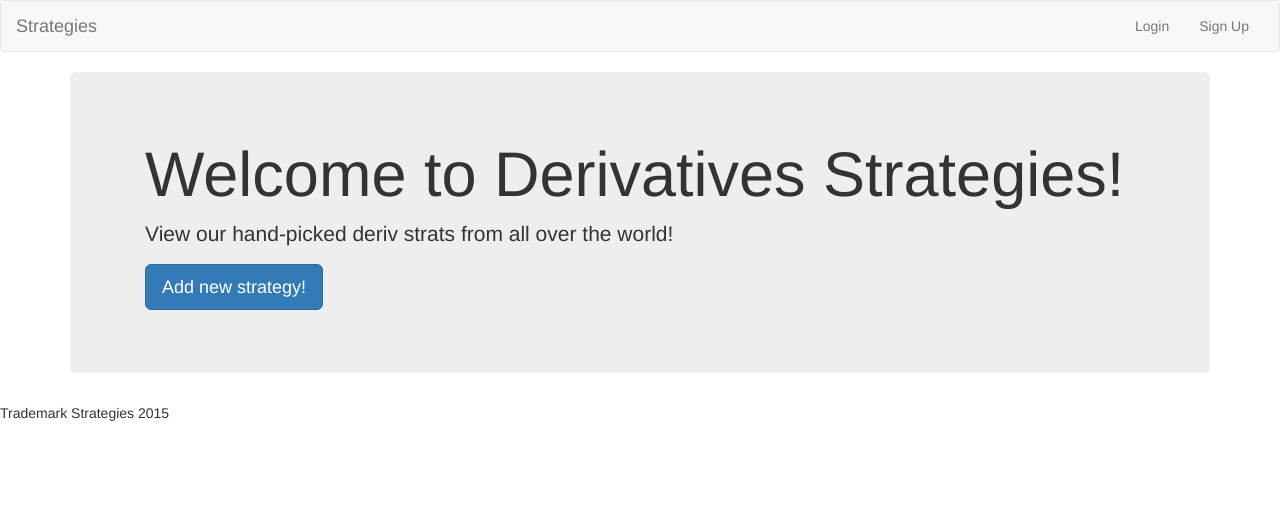
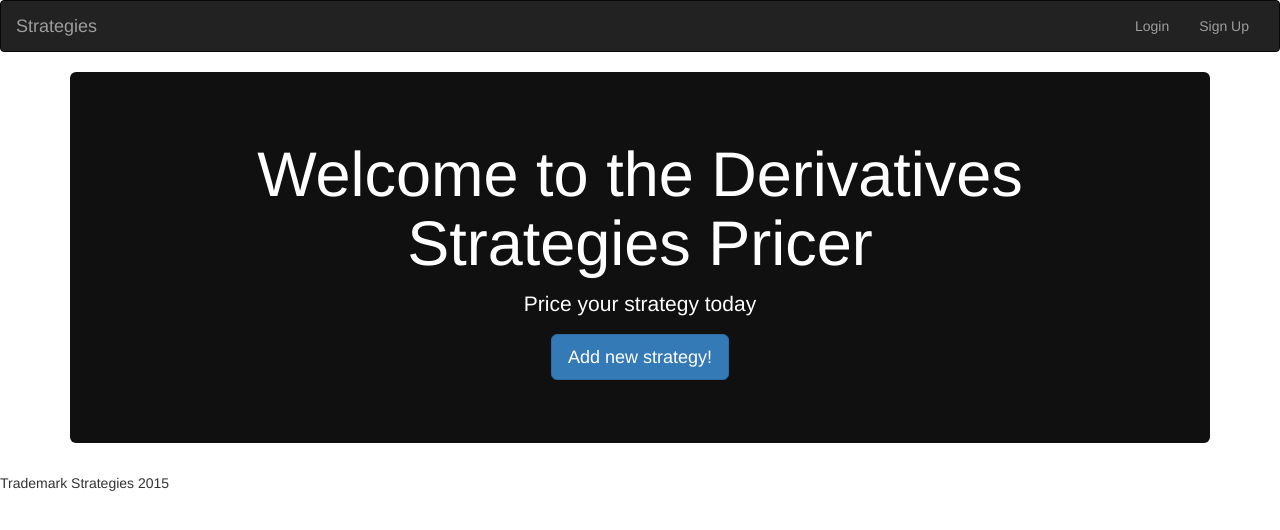
Before and after one commit to Heinz96/Python_Project, a Flask app: page /strategies in a window 1280 px wide. Shown: the top 530 px of the page. Run offline with Flask 2, Linux system fonts and the light colour scheme; parts of the project's set-up code (start-up, migrations or seed data) failed here and were passed over; some libraries are stand-ins or nearby versions.

Commit message:
Change for derivatives

```diff
--- a/strategy_app/comments.py
+++ b/strategy_app/comments.py
@@ -1,6 +1,6 @@
 from flask import Blueprint, render_template, request, redirect, url_for
-from .extensions import *
-from .models.strategy import *
+from extensions import *
+from models.strategy import *
 
 second = Blueprint("second", __name__)
 
--- /dev/null
+++ b/strategy_app/static/stylesheet/main.css
@@ -0,0 +1,3 @@
+#jumbo1 {
+    text-align:center;
+}
--- a/strategy_app/strategies.py
+++ b/strategy_app/strategies.py
@@ -1,6 +1,6 @@
 from flask import Blueprint, render_template, request, redirect, url_for
-from .extensions import *
-from .models.strategy import *
+from extensions import *
+from models.strategy import *
 
 main = Blueprint("main", __name__)
 
--- a/strategy_app/templates/index.html
+++ b/strategy_app/templates/index.html
@@ -3,10 +3,10 @@
 {% block content %}
 
 <div class="container">
-	<header class="jumbotron">
-		<div class="container">
-			<h1>Welcome to Derivatives Strategies!</h1>
-			<p>View our hand-picked deriv strats from all over the world!</p>
+	<header class="jumbotron" style="background: #101010;">
+		<div class="container" id="jumbo1" style="color: white;" >
+			<h1>Welcome to the Derivatives Strategies Pricer</h1>
+			<p>Price your strategy today</p>
 			<p>
 				<a class="btn btn-primary btn-lg" href="/strategies/new">Add new strategy!</a>
 			</p>
--- a/strategy_app/templates/layout.html
+++ b/strategy_app/templates/layout.html
@@ -4,11 +4,11 @@
     {% block head %}
     <title> {% block title %} <!-- Derivative Strategies --> {% endblock %}</title>
     <link rel="stylesheet" href="https://maxcdn.bootstrapcdn.com/bootstrap/3.3.7/css/bootstrap.min.css" integrity="sha384-BVYiiSIFeK1dGmJRAkycuHAHRg32OmUcww7on3RYdg4Va+PmSTsz/K68vbdEjh4u" crossorigin="anonymous">
-    <link rel="stylesheet" href="/stylesheet/main.css">
+    <link rel="stylesheet" href="../static/stylesheet/main.css">
     {% endblock %}
   </head>
   <body>
-  <nav class="navbar navbar-default">
+  <nav class="navbar navbar-inverse">
     <div class="container-fluid">
       <div class="navbar-header">
         <a class="navbar-brand" href="/">Strategies {% if strat:%}{{strat.name}} {%endif%}</a>
```
Also changed, not shown: strategy_app/__init__.py (+5 -4 lines), strategy_app/static/stylesheet/landing.css (+9 -3 lines), strategy_app/templates/landing.html (+2 -7 lines), strategy_app/templates/show.html (+27 -0 lines).
